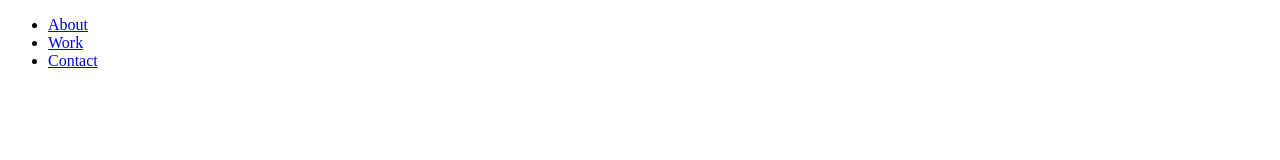
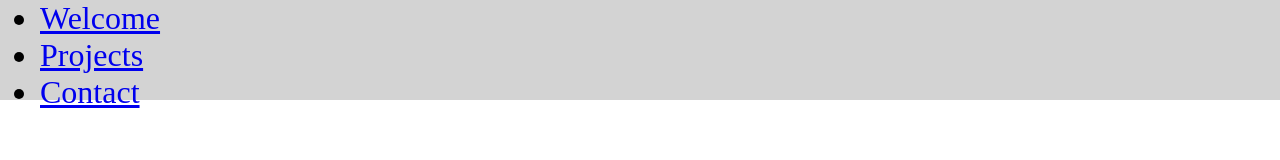
Before and after one commit to ghandidev/portafolio, a plain HTML site: page index.html in a window 1280 px wide. Drawn offline with Linux system fonts and the light colour scheme.

Commit message:
second commit

```diff
--- a/css/stytes.css
+++ b/css/stytes.css
@@ -0,0 +1,24 @@
+* {
+    margin: 0;
+    box-sizing: border-box;
+}
+
+body {
+    padding: 0;
+}
+
+header {
+    position: fixed;
+    top: 0;
+    left: 0;
+    width: 100%;
+    max-height: 100px;
+    background-color: lightgrey;
+    display: flex;
+    flex-direction: column;
+    justify-content: space-around;
+}
+
+nav {
+    font-size: 2em;
+}
--- a/index.html
+++ b/index.html
@@ -8,17 +8,23 @@
   </head>
   <body>
     <header id="header">
-      <nav>
+      <nav id="nav-bar">
         <ul>
-          <li><a href="#about">About</a></li>
-          <li><a href="#work">Work</a></li>
+          <li><a href="#welcome-section">Welcome</a></li>
+          <li><a href="#projects">Projects</a></li>
           <li><a href="#Contact">Contact</a></li>
         </ul>
       </nav>
     </header>
-    <section></section>
-    <section></section>
-    <section></section>
+    <section id="welcome-section">
+      <h1>HELLO, I'AM GHANDI ABOULTAIF</h1>
+    </section>
+    <section id="projects"><a href=""></a></section>
+    <section id="contact">
+      <a id="profile-link" href="https://github.com/Ghandi18" target="_blank"
+        >github</a
+      >
+    </section>
   </body>
   <footer></footer>
 </html>
```
